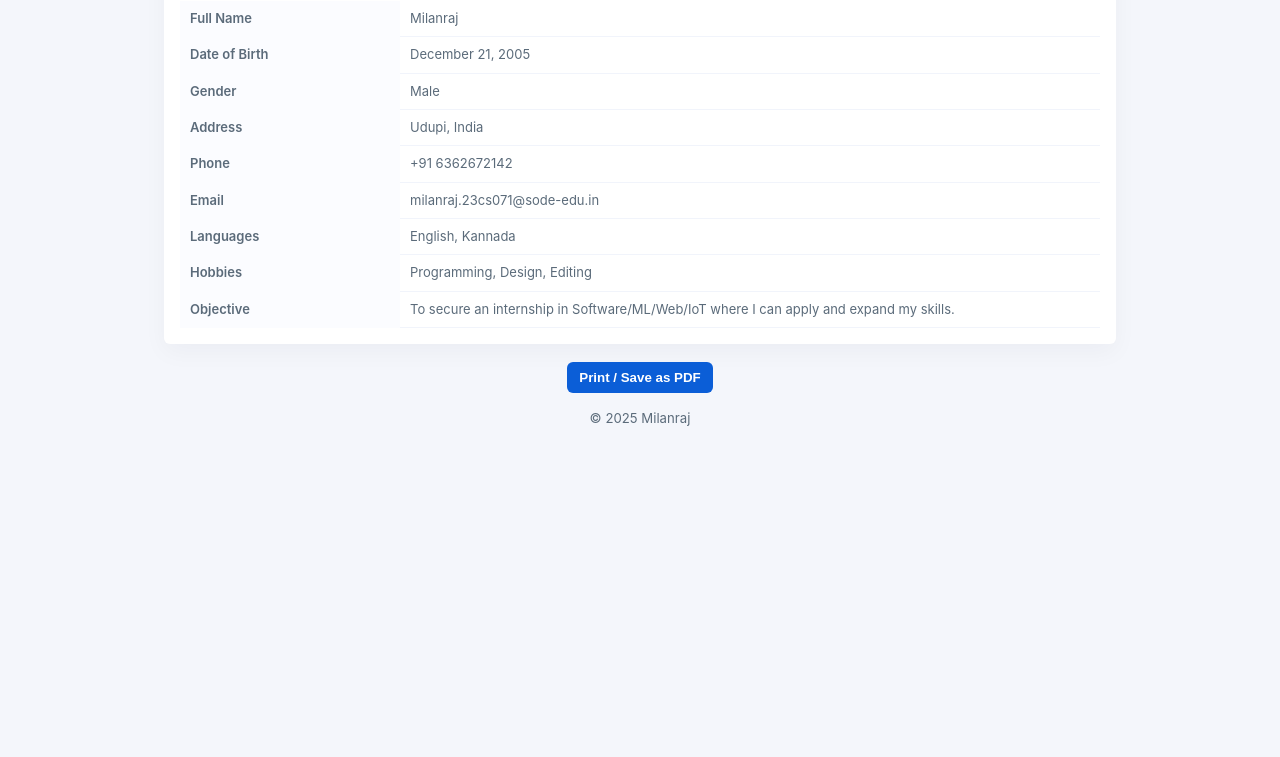
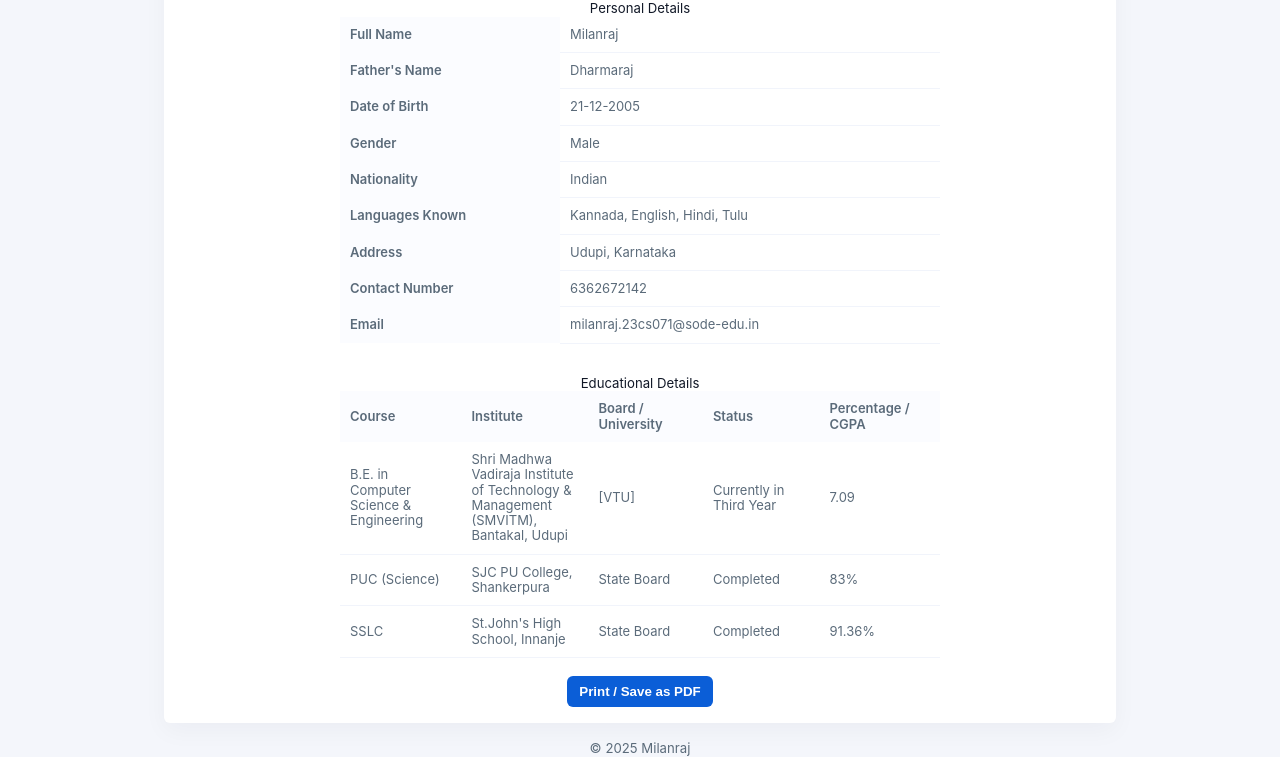
Before and after one commit to milanraj-github/Web-Assignment-1, a plain HTML site: page biodata.html in a window 1280 px wide. Shown: the part 128-885 px from the top of the page. Before the commit the page ends 800 px from the top, so only its background shows below. Drawn offline with nearby package versions, Linux system fonts and the light colour scheme.

Commit message:
Update biodata.html

```diff
--- a/biodata.html
+++ b/biodata.html
@@ -24,23 +24,57 @@
 
 <main class="container">
   <article class="bio-page">
-    <h1>Bio-data</h1>
+    <h1><center>Bio-data</center></h1>
 
-    <div class="bio-grid">
+      <div class="biodata-columns" style="display: flex; flex-direction: column; align-items: center; gap: 32px;">
+        <div style="width: 100%; max-width: 600px;">
+          <div class="bio-section-title" style="text-align: center;">Personal Details</div>
           <table class="bio-table">
             <tr><th>Full Name</th><td>Milanraj</td></tr>
-        <tr><th>Date of Birth</th><td>December 21, 2005</td></tr>
+            <tr><th>Father's Name</th><td>Dharmaraj</td></tr>
+            <tr><th>Date of Birth</th><td>21-12-2005</td></tr>
             <tr><th>Gender</th><td>Male</td></tr>
-        <tr><th>Address</th><td>Udupi, India</td></tr>
-        <tr><th>Phone</th><td>+91 6362672142</td></tr>
+            <tr><th>Nationality</th><td>Indian</td></tr>
+            <tr><th>Languages Known</th><td>Kannada, English, Hindi, Tulu</td></tr>
+            <tr><th>Address</th><td>Udupi, Karnataka</td></tr>
+            <tr><th>Contact Number</th><td>6362672142</td></tr>
             <tr><th>Email</th><td>milanraj.23cs071@sode-edu.in</td></tr>
-        <tr><th>Languages</th><td>English, Kannada</td></tr>
-        <tr><th>Hobbies</th><td>Programming, Design, Editing</td></tr>
-        <tr><th>Objective</th><td>To secure an internship in Software/ML/Web/IoT where I can apply and expand my skills.</td></tr>
           </table>
         </div>
-
-  </article>
+        <div style="width: 100%; max-width: 600px;">
+          <div class="bio-section-title" style="text-align: center;">Educational Details</div>
+          <table class="bio-table">
+            <tr>
+              <th>Course</th>
+              <th>Institute</th>
+              <th>Board / University</th>
+              <th>Status</th>
+              <th>Percentage / CGPA</th>
+            </tr>
+            <tr>
+              <td>B.E. in Computer Science & Engineering</td>
+              <td>Shri Madhwa Vadiraja Institute of Technology & Management (SMVITM), Bantakal, Udupi</td>
+              <td>[VTU]</td>
+              <td>Currently in Third Year</td>
+              <td>7.09</td>
+            </tr>
+            <tr>
+              <td>PUC (Science)</td>
+              <td>SJC PU College, Shankerpura</td>
+              <td>State Board</td>
+              <td>Completed</td>
+              <td>83%</td>
+            </tr>
+            <tr>
+              <td>SSLC</td>
+              <td>St.John's High School, Innanje</td>
+              <td>State Board</td>
+              <td>Completed</td>
+              <td>91.36%</td>
+            </tr>
+          </table>
+        </div>
+      </div>
   <div class="print-actions" style="margin-top:18px;text-align:center;">
     <button class="btn" id="printBtn">Print / Save as PDF</button>
   </div>
```
Lines whose indentation alone changed are shown as unchanged.
